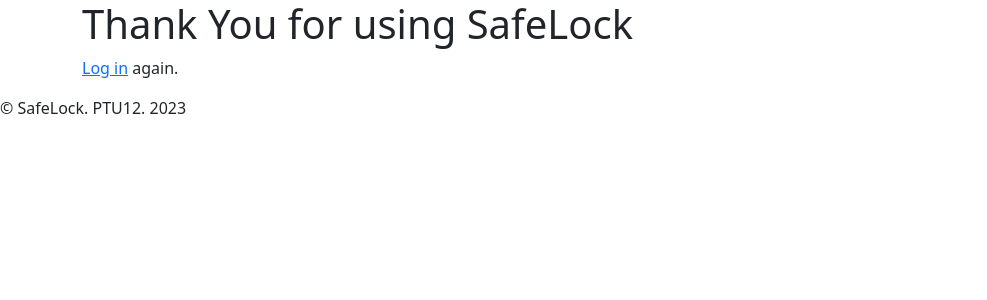
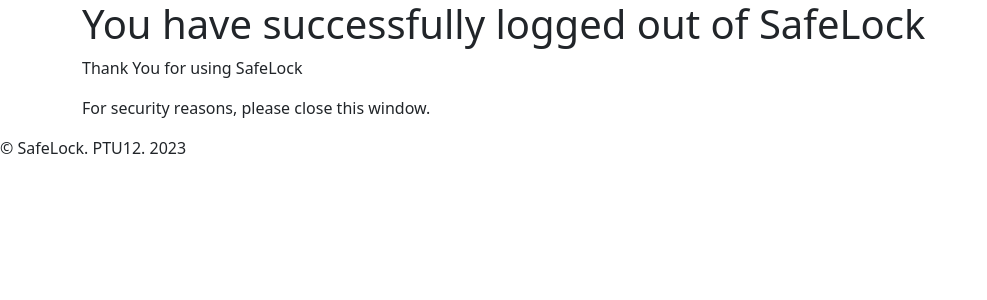
Before and after one commit to bro256/safelock, a Django app: page /accounts/logout/ in a window 1280 px wide. Shown: the top 300 px of the page, without its empty margins (0-987 px from the left). Run offline with Django 3.2, Linux system fonts and the light colour scheme; some libraries are stand-ins or nearby versions.

Commit message:
little fixes in templates

```diff
--- a/safelock/secret_manager/templates/base.html
+++ b/safelock/secret_manager/templates/base.html
@@ -7,7 +7,7 @@
     <meta charset="UTF-8">
     <meta http-equiv="X-UA-Compatible" content="IE=edge">
     <meta name="viewport" content="width=device-width, initial-scale=1.0">
-    <title>{% block title %}{% trans "SafeLock"|capfirst %}{% endblock title %}</title>
+    <title>{% block title %}SafeLock{% endblock title %}</title>
     {% load bootstrap5 %}
     {% bootstrap_css %}
     {% bootstrap_javascript %}
--- a/safelock/secret_manager/templates/secret_manager/index.html
+++ b/safelock/secret_manager/templates/secret_manager/index.html
@@ -1,5 +1,5 @@
 {% extends 'base.html' %}
-{% block title %}Welcome to SafeLock - secret manager{% endblock title %}
+{% block title %} {{ block.super }} {% endblock title %}
 {% block content %}
     <div class="row">
         <h1>SafeLock</h1>
--- a/safelock/secret_manager/templates/secret_manager/password_entry_delete.html
+++ b/safelock/secret_manager/templates/secret_manager/password_entry_delete.html
@@ -1,5 +1,5 @@
 {% extends 'base.html' %}
-{% block title %}Password delete{% endblock title %}
+{% block title %} {{ block.super }} {% endblock title %}
 {% block content %}
     <div class="row">
         <h1>Password delete</h1>
--- a/safelock/secret_manager/templates/secret_manager/password_entry_detail.html
+++ b/safelock/secret_manager/templates/secret_manager/password_entry_detail.html
@@ -10,6 +10,7 @@
             <td>ID:</td>
             <td>{{ object.id }}</td>
         </tr> {% endcomment %}
+        <tr>
             <td>Title:</td>
             <td>{{ object.title }}</td>
         </tr>
@@ -44,8 +45,6 @@
             <td> {{ object.updated_at }}</td>
         </tr>
     </table>
-
     <!-- Scripts -->
     <script src="{% static 'secret_manager/js/password_field.js' %}"></script>
-
 {% endblock content %}
--- a/safelock/secret_manager/templates/secret_manager/password_entry_form.html
+++ b/safelock/secret_manager/templates/secret_manager/password_entry_form.html
@@ -7,7 +7,6 @@
     {% else %}
         <h1>New password {{ decrypted_password }}</h1>
     {% endif %}
-
     <form method="post" action="{{ request.path }}?password_id={{ password.id }}">
         {% csrf_token %}
         <table class="table table-stripped">
@@ -56,6 +55,6 @@
             <a href="{% url 'password_entry_to_trash' passwordentry.pk %}">To trash</a>
         {% endif %}
     </form>
-  <!-- Scripts -->
-<script src="{% static 'secret_manager/js/password_field.js' %}"></script>
+    <!-- Scripts -->
+<   script src="{% static 'secret_manager/js/password_field.js' %}"></script>
 {% endblock content %}
--- a/safelock/secret_manager/templates/secret_manager/password_entry_list_trash.html
+++ b/safelock/secret_manager/templates/secret_manager/password_entry_list_trash.html
@@ -8,7 +8,6 @@
     {% comment %} <div class="row">
         <p><a class="" href="{% url 'empty_trash' %}">Empty Trash</a></p>
     </div> {% endcomment %}
-
     {% if passwordentry_list %}
         {% include 'includes/paginator_nav.html' %}
         <table class="table table-bordered">
@@ -37,5 +36,4 @@
     {% else %}
         <p>Trash is empty</p>
     {% endif %}
-
 {% endblock content %}
--- a/safelock/secret_manager/templates/secret_manager/password_generator.html
+++ b/safelock/secret_manager/templates/secret_manager/password_generator.html
@@ -2,9 +2,7 @@
 {% load static %}
 {% block title %} {{ block.super }} {% endblock title %}
 {% block content %}
-
     <h1>Password Generator</h1>
-
     <div class="container">
         <div class="row password-details">
             <div class="col-md-12">
@@ -37,9 +35,7 @@
         <div class="col-md-6">
             <input type="checkbox" id="symbols" checked>
         </div>
-
     <!-- Scripts -->
     <script src="{% static 'secret_manager/js/password_field.js' %}"></script>
     <script src="{% static 'secret_manager/js/password_generator.js' %}"></script>
-
 {% endblock content %}
--- a/safelock/user_profile/templates/registration/logged_out.html
+++ b/safelock/user_profile/templates/registration/logged_out.html
@@ -1,6 +1,8 @@
 {% extends 'base.html' %}
-{% block title %}Logout {% endblock title %}
+{% block title %} Logout {{ block.super }} {% endblock title %}
 {% block content %}
-<h1>Thank You for using SafeLock</h1>
-<p><a href="{% url 'login' %}">Log in</a> again.</p>
+    <h1>You have successfully logged out of SafeLock</h1>
+    <p>Thank You for using SafeLock</p>
+    <p>For security reasons, please close this window.</p>
+    {% comment %} <p><a href="{% url 'login' %}">Log in</a> again.</p> {% endcomment %}
 {% endblock content %}
--- a/safelock/user_profile/templates/registration/login.html
+++ b/safelock/user_profile/templates/registration/login.html
@@ -1,12 +1,11 @@
 {% extends 'base.html' %}
-{% block title %}Login to SafeLock {% endblock title %}
+{% block title %} Login to {{ block.super }} {% endblock title %}
 {% block content %}
     <h1>Login to SafeLock</h1>
     {% if form.errors %}
         <p class="box box-error">login error. Please try again.</p>
     {% endif %}
     <form method="post" action="{% url 'login' %}">
-
         {% csrf_token %}
         <div class="task-form">
             {{ form.as_p }}
```
Lines whose indentation alone changed are shown as unchanged.
